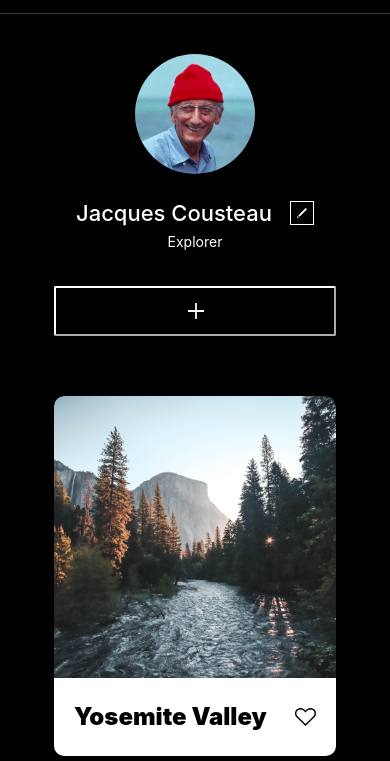
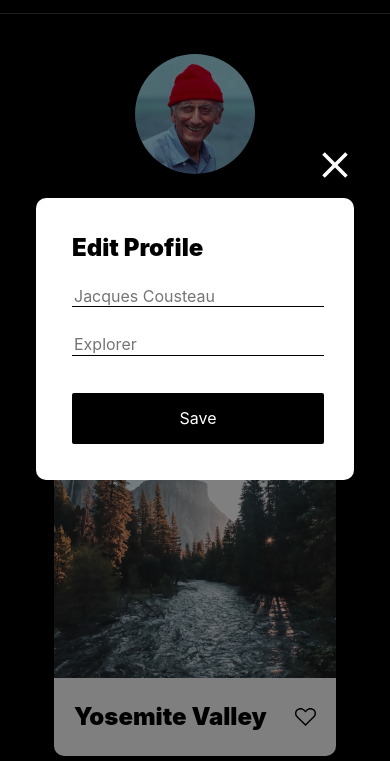
Before and after one commit to AvaLavender18/se_project_aroundtheus, a website: page index.html in a window 390 px wide. Shown: the part 83-844 px from the top of the page. Drawn offline with Linux system fonts and the light colour scheme; a web font is replaced by a local one.

Commit message:
added modal, made it responsive

```diff
--- /dev/null
+++ b/blocks/modal.css
@@ -0,0 +1,119 @@
+.modal{
+  position: fixed;
+  background-color: rgba(0, 0, 0, 0.5);
+  top: 0;
+  left: 0;
+  bottom: 0;
+  right: 0;
+  z-index: 99;
+  display: flex;
+  padding-left: 19px;
+  padding-right: 19px;
+}
+
+.modal__opened{
+  display: flex;
+}
+
+.modal__heading{
+  font-weight: 900;
+  font-size: 24px;
+  font-family: inter;
+  margin-top: 0;
+}
+
+.modal__form{
+  display: grid;
+  max-width: 358px;
+  width: 100%;
+  font-family: inter;
+  color: black;
+  border: transparent;
+  border-bottom: rgba(0, 0, 0, 0.5);
+  gap: 27px;
+}
+
+input[type=text]{
+  border: none;
+  border-bottom: 1px solid black;
+}
+
+.modal__button{
+  background-color: black;
+  color: #fff;
+  height: 51px;
+  border-radius: 2px;
+  border: none;
+  margin-top: 10px;
+}
+
+.modal__container{
+  background-color: #fff;
+  margin: auto;
+  padding: 36px;
+  border-radius: 10px;
+  position: relative;
+  max-width: 360px;
+  width: 100%;
+}
+
+.modal__close{
+  background-image: url(../images/Close\ Icon.svg);
+  border: none;
+  background-color: transparent;
+  width: 40px;
+  height: 40px;
+  background-repeat: no-repeat;
+  background-size: contain;
+  position: absolute;
+  bottom: calc(100% + 5px);
+  left: calc(100% + 5px);
+  cursor: pointer;
+}
+
+@media screen and (max-width: 530px) {
+ /* .modal{
+  display: grid;
+ } */
+
+  .modal__container{
+    max-width: 246px;
+    width: 100%;
+  }
+
+  .modal__form{
+    max-width: 238px;
+    width: 100%;
+  }
+
+  .modal__close{
+    height: 26px;
+    width: 26px;
+    bottom: calc(100% + 20px);
+    left: 90%;
+  }
+}
+
+@media screen and (max-width: 320px) {
+  .modal{
+    margin: 0 auto;
+    padding: 0;
+  }
+
+  .modal__container{
+    max-width: 260px;
+    width: 100%;
+    padding: 10px;
+  }
+
+  .modal__form{
+    max-width: 244px;
+    width: 100%;
+  }
+
+  .modal__heading{
+    padding-bottom: 40px;
+    max-width: 244px;
+    width: 100%;
+  }
+}
--- a/index.html
+++ b/index.html
@@ -106,6 +106,18 @@
         <p class="footer__text">&copy; 2023 Around The U.S.</p>
       </footer>
     </div>
+
+    <div class="modal">
+      <div class="modal__container">
+        <button class="modal__close"></button>
+        <p class="modal__heading">Edit Profile</p>
+        <form class="modal__form">
+          <input type="text" name="title" placeholder="Jacques Cousteau">
+          <input type="text" name="description" placeholder="Explorer">
+          <button class="modal__button">Save</button>
+        </form>
+      </div>
+    </div>
     <script src="scripts/index.js"></script>
   </body>
 </html>
--- a/pages/index.css
+++ b/pages/index.css
@@ -6,3 +6,4 @@
 @import url(../blocks/cards.css);
 @import url(../blocks/card.css);
 @import url(../blocks/footer.css);
+@import url(../blocks/modal.css);
```
Also changed, not shown: images/Close Icon.svg (added).
